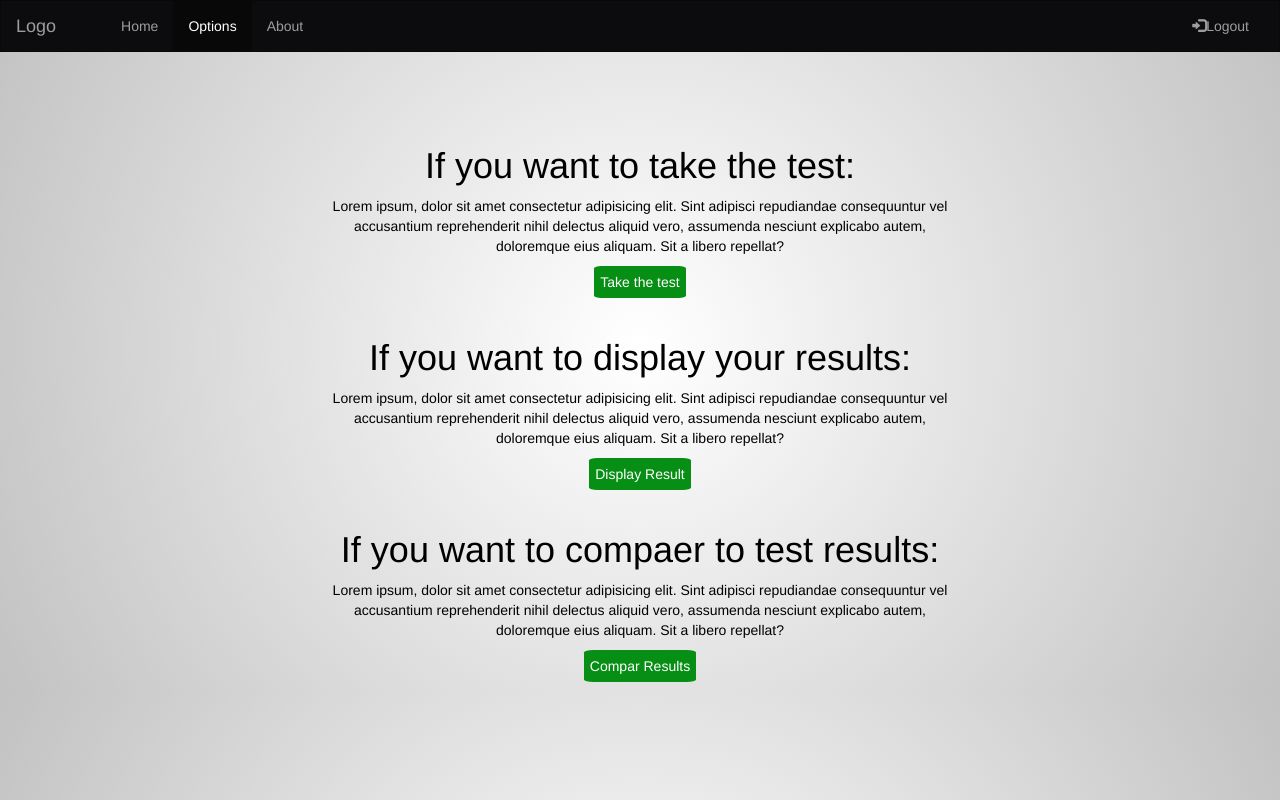
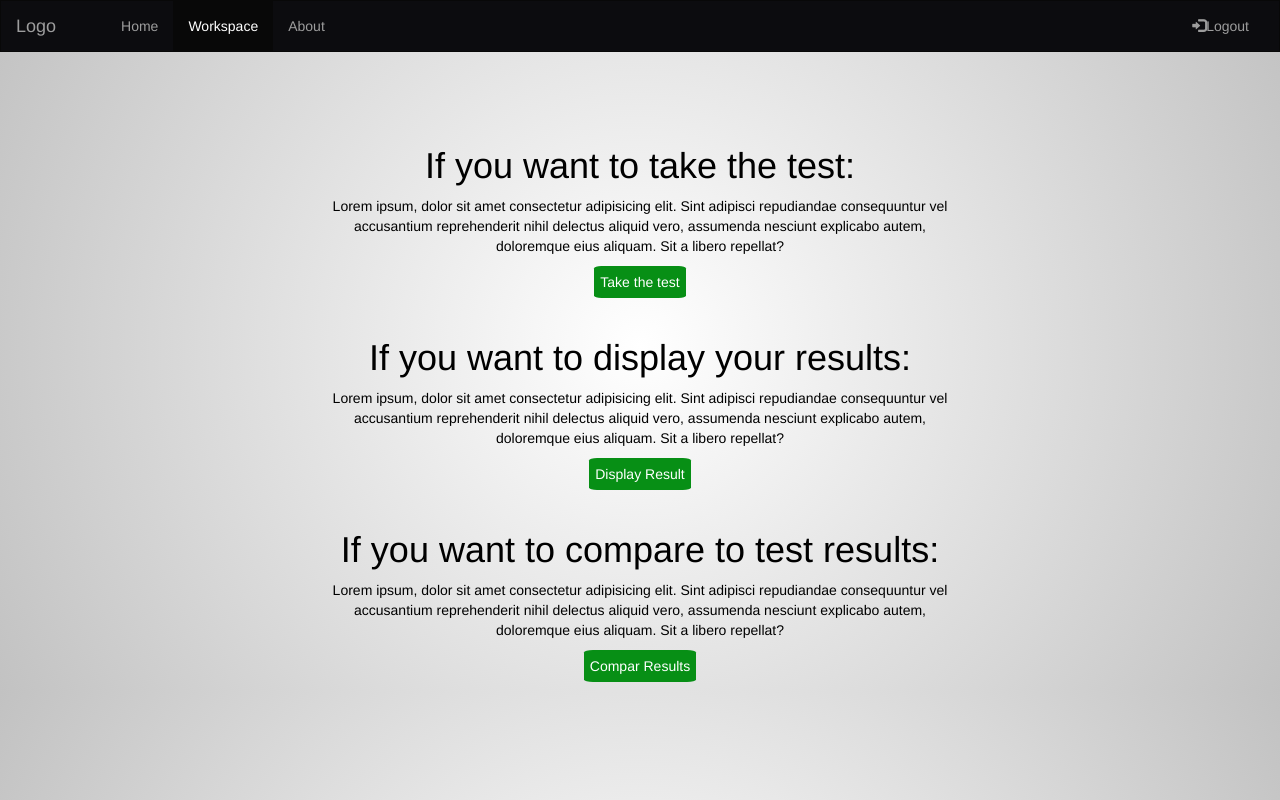
Before and after one commit to Bachelor2023Gr120/ProgramKode, a PHP site: page /Linked-page/Workspace.php in a window 1280 px wide. Run offline with PHP 8.4, Linux system fonts and the light colour scheme; a user stored in the database is signed in.

Commit message:
WORKSPACE UPDATE

```diff
--- a/Linked-page/Workspace.php
+++ b/Linked-page/Workspace.php
@@ -26,8 +26,8 @@
     <div class="collapse navbar-collapse" id="myNavbar">
       <ul class="nav navbar-nav">
         <li><a href="../Index.html">Home</a></li>
-        <li class="active"><a href="../Linked-page/options.php">Options</a></li>
-        <li><a href="./Linked-page/about.html">About</a></li>
+        <li class="active"><a href="../Linked-page/options.php">Workspace</a></li>
+        <li><a href="../Linked-page/about.html">About</a></li>
       </ul>
       <ul class="nav navbar-nav navbar-right">
         <li><a href="../Linked-page/logout.php"><span class="glyphicon glyphicon-log-in"></span>Logout</a></li>
@@ -46,7 +46,7 @@
     <p>Lorem ipsum, dolor sit amet consectetur adipisicing elit. Sint adipisci repudiandae consequuntur vel accusantium reprehenderit nihil delectus aliquid vero, assumenda nesciunt explicabo autem, doloremque eius aliquam. Sit a libero repellat?</p>
     <button onclick="location.href='../Results/display-result.php'">Display Result</button>
     <br><br>
-    <h1> If you want to compaer to test results:</h1>
+    <h1> If you want to compare to test results:</h1>
     <p>Lorem ipsum, dolor sit amet consectetur adipisicing elit. Sint adipisci repudiandae consequuntur vel accusantium reprehenderit nihil delectus aliquid vero, assumenda nesciunt explicabo autem, doloremque eius aliquam. Sit a libero repellat?</p>
     <button onclick="location.href='../Results/comparResult.php'">Compar Results</button>
 
```
